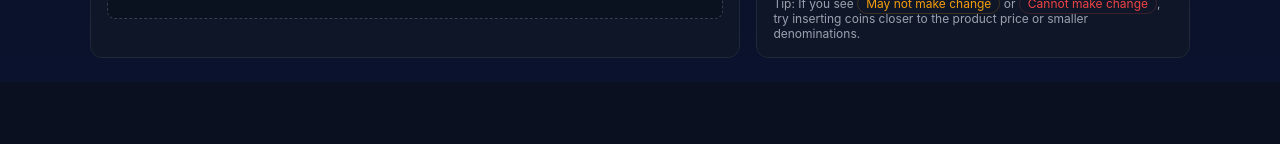
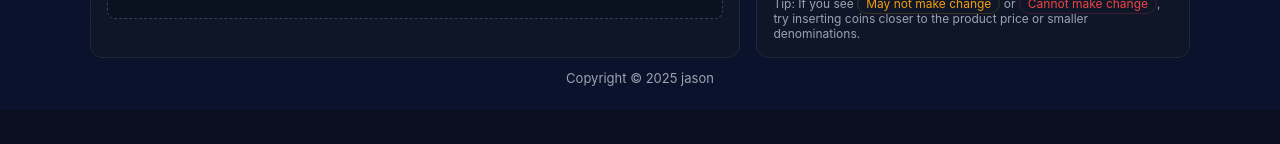
Before and after one commit to jason-stu/vending-machine-1, a plain HTML site: page index.html in a window 1280 px wide. Shown: the part 653-797 px from the top of the page. Drawn offline with Linux system fonts and the light colour scheme.

Commit message:
Add a footer

```diff
--- a/index.html
+++ b/index.html
@@ -538,5 +538,9 @@
         build();
       })();
     </script>
+
+    <div class="footer" style="margin-top:12px; text-align:center; font-size:13px;">
+      Copyright © 2025 jason
+    </div>
   </body>
 </html>
```
